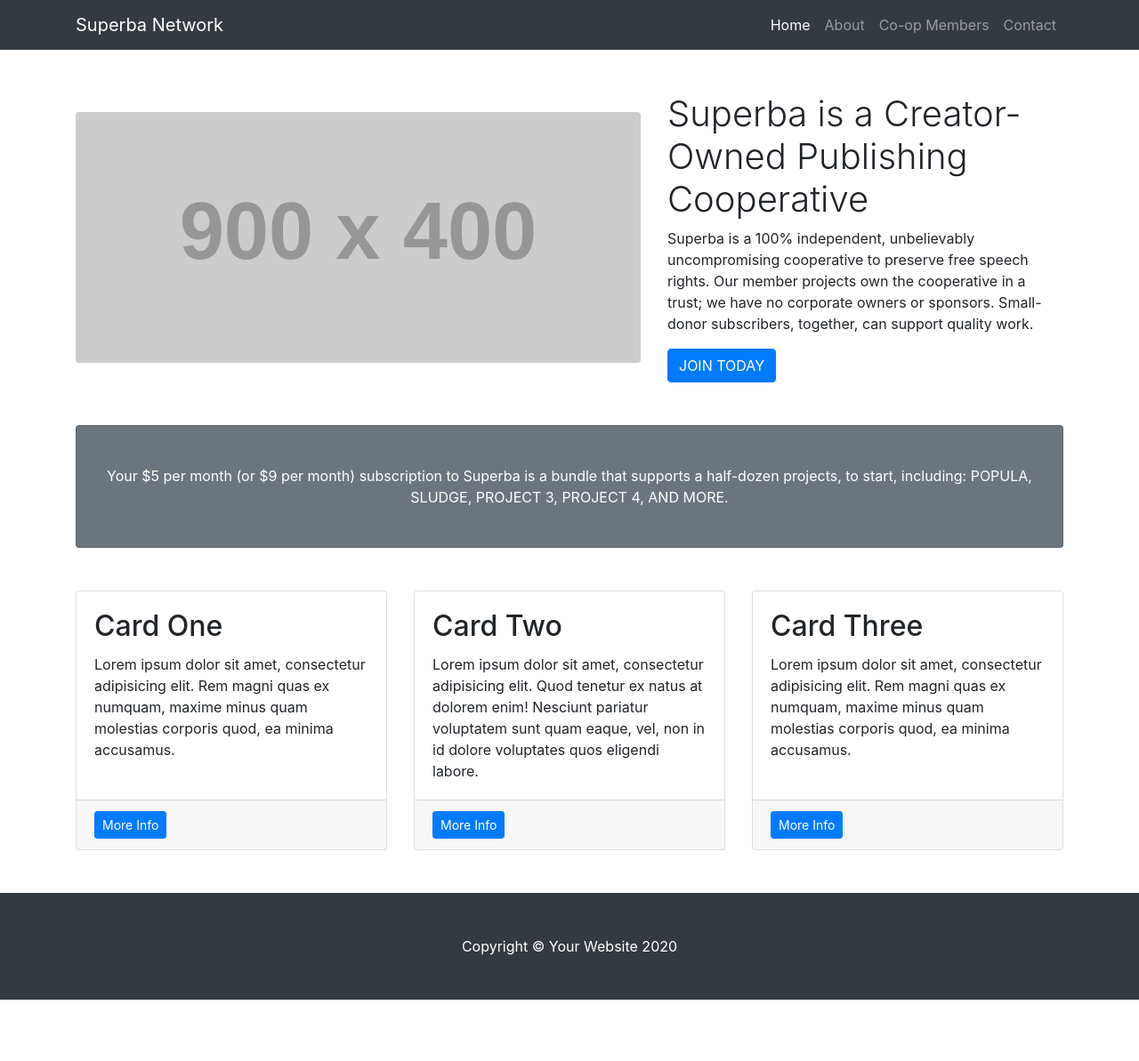
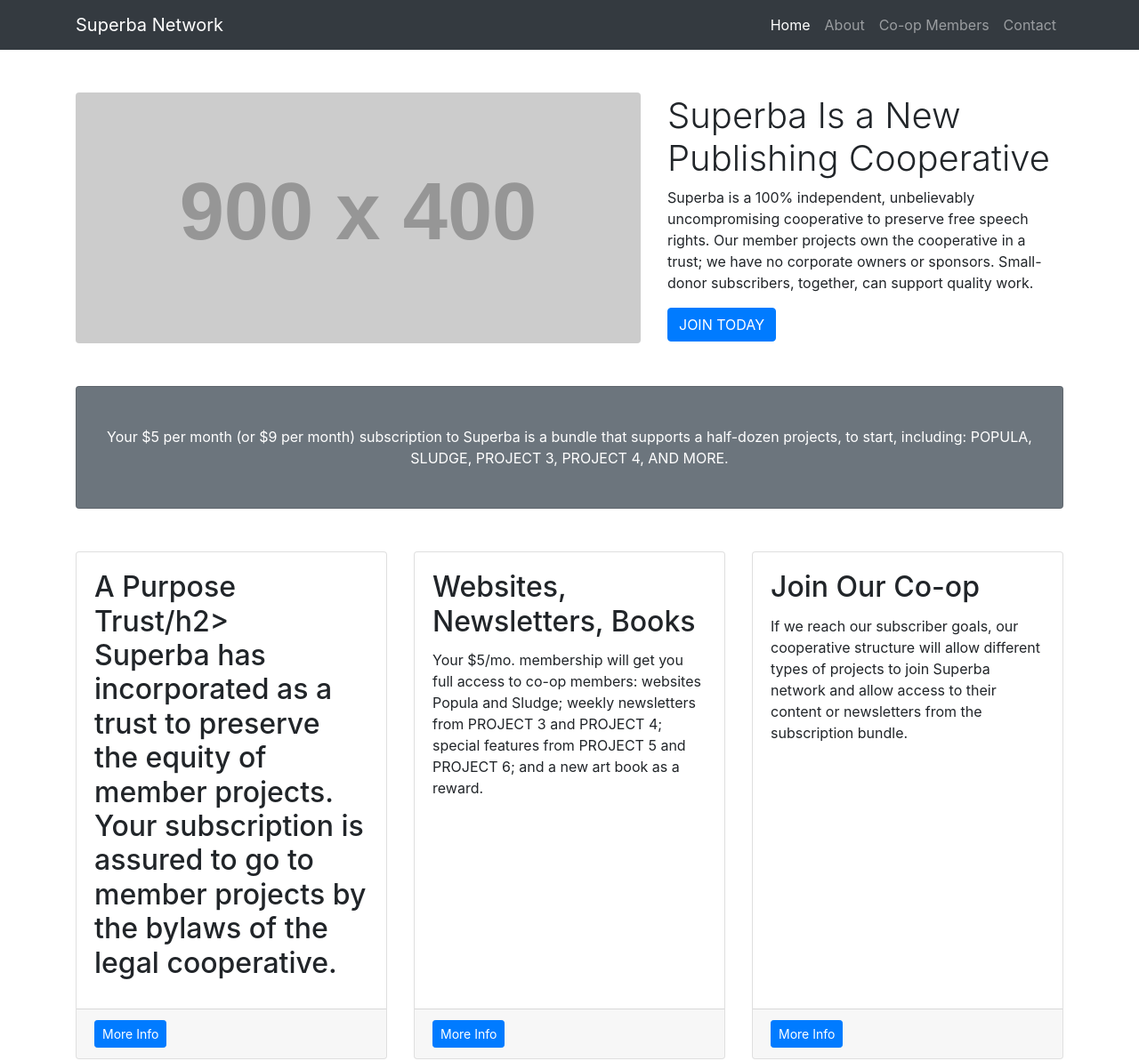
Before and after one commit to readsludge/readsludge.github.io, a website: page index.html in a window 1280 px wide. Shown: the top 1193 px of the page at 89% size. Before the commit the page ends 1124 px from the top, so only its background shows below. Drawn offline with Linux system fonts and the light colour scheme; placeholder pictures from the web are drawn by us.

Commit message:
Second half index update
Misc. draft copy

```diff
--- a/index.html
+++ b/index.html
@@ -58,7 +58,7 @@
       </div>
       <!-- /.col-lg-8 -->
       <div class="col-lg-5">
-        <h1 class="font-weight-light">Superba is a Creator-Owned Publishing Cooperative</h1>
+        <h1 class="font-weight-light">Superba Is a New Publishing Cooperative</h1>
         <p>Superba is a 100% independent, unbelievably uncompromising cooperative to preserve free speech rights. Our member projects own the cooperative in a trust; we have no corporate owners or sponsors. Small-donor subscribers, together, can support quality work.</p>
         <a class="btn btn-primary" href="#">JOIN TODAY</a>
       </div>
@@ -78,8 +78,8 @@
       <div class="col-md-4 mb-5">
         <div class="card h-100">
           <div class="card-body">
-            <h2 class="card-title">Card One</h2>
-            <p class="card-text">Lorem ipsum dolor sit amet, consectetur adipisicing elit. Rem magni quas ex numquam, maxime minus quam molestias corporis quod, ea minima accusamus.</p>
+            <h2 class="card-title">A Purpose Trust/h2>
+            <p class="card-text">Superba has incorporated as a trust to preserve the equity of member projects. Your subscription is assured to go to member projects by the bylaws of the legal cooperative.</p>
           </div>
           <div class="card-footer">
             <a href="#" class="btn btn-primary btn-sm">More Info</a>
@@ -90,8 +90,8 @@
       <div class="col-md-4 mb-5">
         <div class="card h-100">
           <div class="card-body">
-            <h2 class="card-title">Card Two</h2>
-            <p class="card-text">Lorem ipsum dolor sit amet, consectetur adipisicing elit. Quod tenetur ex natus at dolorem enim! Nesciunt pariatur voluptatem sunt quam eaque, vel, non in id dolore voluptates quos eligendi labore.</p>
+            <h2 class="card-title">Websites, Newsletters, Books</h2>
+            <p class="card-text">Your $5/mo. membership will get you full access to co-op members: websites Popula and Sludge; weekly newsletters from PROJECT 3 and PROJECT 4; special features from PROJECT 5 and PROJECT 6; and a new art book as a reward.</p>
           </div>
           <div class="card-footer">
             <a href="#" class="btn btn-primary btn-sm">More Info</a>
@@ -102,8 +102,8 @@
       <div class="col-md-4 mb-5">
         <div class="card h-100">
           <div class="card-body">
-            <h2 class="card-title">Card Three</h2>
-            <p class="card-text">Lorem ipsum dolor sit amet, consectetur adipisicing elit. Rem magni quas ex numquam, maxime minus quam molestias corporis quod, ea minima accusamus.</p>
+            <h2 class="card-title">Join Our Co-op</h2>
+            <p class="card-text">If we reach our subscriber goals, our cooperative structure will allow different types of projects to join Superba network and allow access to their content or newsletters from the subscription bundle.</p>
           </div>
           <div class="card-footer">
             <a href="#" class="btn btn-primary btn-sm">More Info</a>
@@ -121,7 +121,7 @@
   <!-- Footer -->
   <footer class="py-5 bg-dark">
     <div class="container">
-      <p class="m-0 text-center text-white">Copyright &copy; Your Website 2020</p>
+      <p class="m-0 text-center text-white">Superba TK TK</p>
     </div>
     <!-- /.container -->
   </footer>
```
